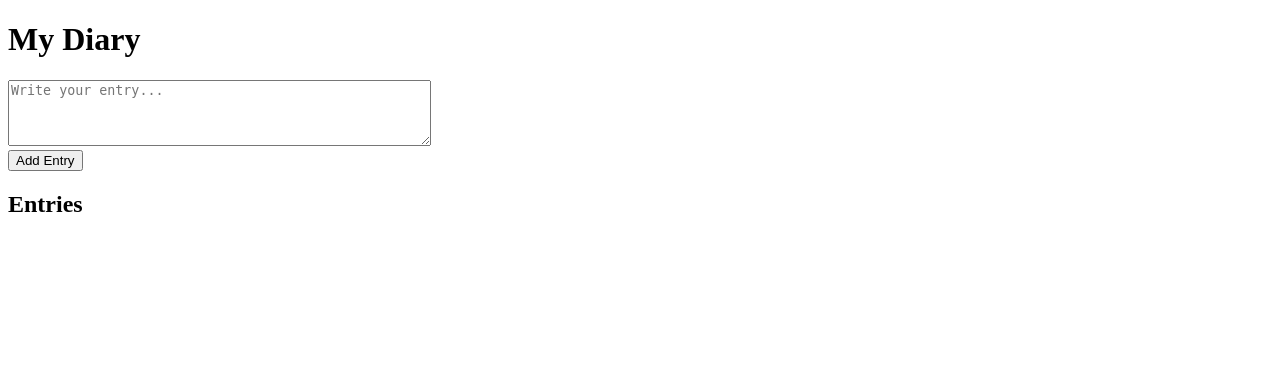
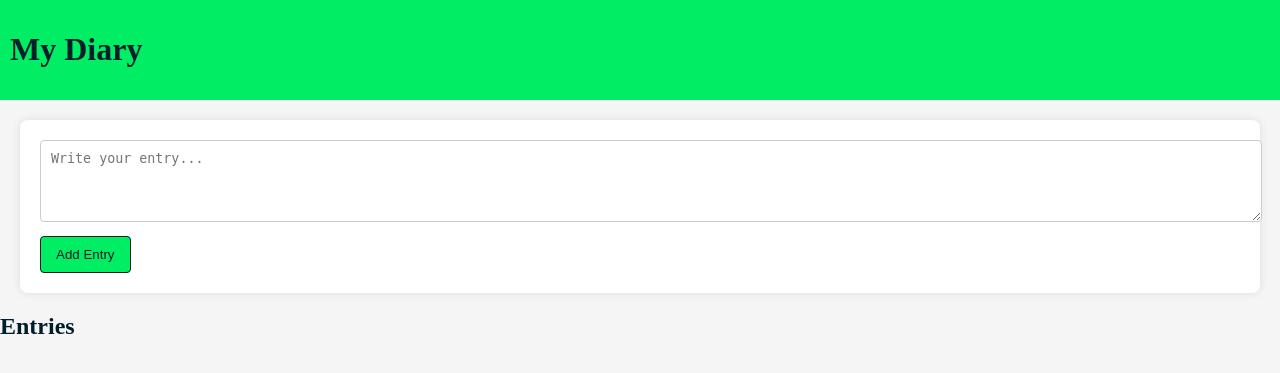
Before and after one commit to markus3456/diary-mongodb, a Flask app: page / in a window 1280 px wide. Shown: the top 373 px of the page. Run offline with Flask 3, Linux system fonts and the light colour scheme; data that the repository does not hold is empty.

Commit message:
updated HTML template

```diff
--- a/templates/index.html
+++ b/templates/index.html
@@ -4,19 +4,80 @@
     <meta charset="UTF-8">
     <meta name="viewport" content="width=device-width, initial-scale=1.0">
     <title>Diary Web App</title>
+    <style>
+        body {
+            font-family: 'Arial', sans-serif;
+            background-color: #f5f5f5;
+            margin: 0;
+            padding: 0;
+            color: #333;
+        }
+
+        header {
+            background-color: #00ED64;
+            padding: 10px;
+            color: #001E2B;
+        }
+
+        form {
+            background-color: #fff;
+            padding: 20px;
+            margin: 20px;
+            border-radius: 8px;
+            box-shadow: 0 0 10px rgba(0, 0, 0, 0.1);
+        }
+
+        textarea {
+            width: 100%;
+            margin-bottom: 10px;
+            padding: 10px;
+            border: 1px solid #ccc;
+            border-radius: 4px;
+        }
+
+        input[type="submit"] {
+            background-color: #00ED64;
+            color: #001E2B;
+            padding: 10px 15px;
+            border: 1px solid #001E2B;
+            border-radius: 4px;
+            cursor: pointer;
+        }
+
+        h1, h2 {
+            font-family: 'Times New Roman', Times, serif;
+            color: #001E2B;
+        }
+
+        .entry {
+            background-color: #fff;
+            padding: 15px;
+            margin: 10px 0;
+            border-radius: 8px;
+            box-shadow: 0 0 5px rgba(0, 0, 0, 0.1);
+        }
+
+        small {
+            display: block;
+            margin-top: 5px;
+            color: #888;
+        }
+    </style>
 </head>
 <body>
-    <h1>My Diary</h1>
+    <header>
+        <h1>My Diary</h1>
+    </header>
 
     <form action="/add_entry" method="post">
-        <textarea name="content" rows="4" cols="50" placeholder="Write your entry..."></textarea>
+        <textarea name="content" rows="4" placeholder="Write your entry..."></textarea>
         <br>
         <input type="submit" value="Add Entry">
     </form>
 
     <h2>Entries</h2>
     {% for entry in entries %}
-        <div>
+        <div class="entry">
             <p>{{ entry.content }}</p>
             <small>{{ entry.timestamp.strftime('%Y-%m-%d %H:%M:%S') }}</small>
         </div>
```
Also changed, not shown: accessdb.py (added, +13 -0 lines).
